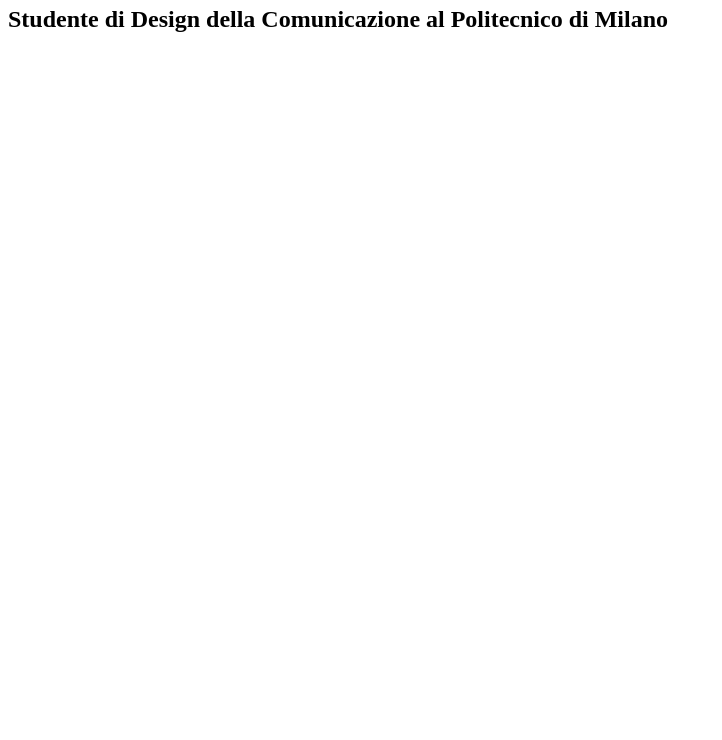
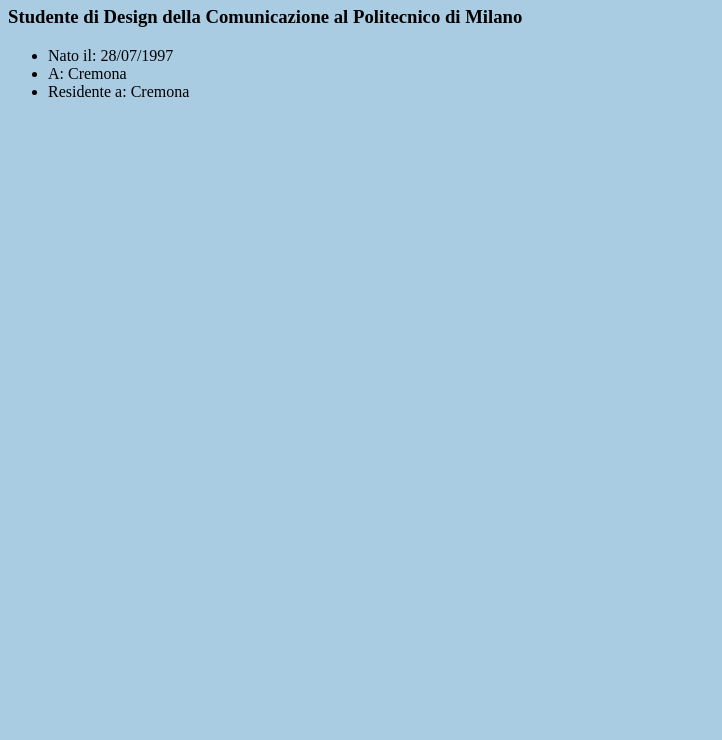
Before and after one commit to Stefano-Ferrari/sf97, a plain HTML site: page index.html in a window 1280 px wide. Shown: the part 60-800 px from the top of the page, without its empty margins (0-722 px from the left). Drawn offline with Linux system fonts and the light colour scheme.

Commit message:
Added info

```diff
--- a/index.html
+++ b/index.html
@@ -6,8 +6,14 @@
         <h1>Stefano Ferrari</h1>
     </head>
 
-    <body>
-        <h2>Studente di Design della Comunicazione al Politecnico di Milano</h2>
+    <body bgcolor="#aacce2">
+        <h3>Studente di Design della Comunicazione al Politecnico di Milano</h3>
+        <ul>
+            <li>Nato il: 28/07/1997</li>
+            <li>A: Cremona</li>
+            <li>Residente a: Cremona</li>
+
+        </ul>
     </body>
 
 </html>
```
